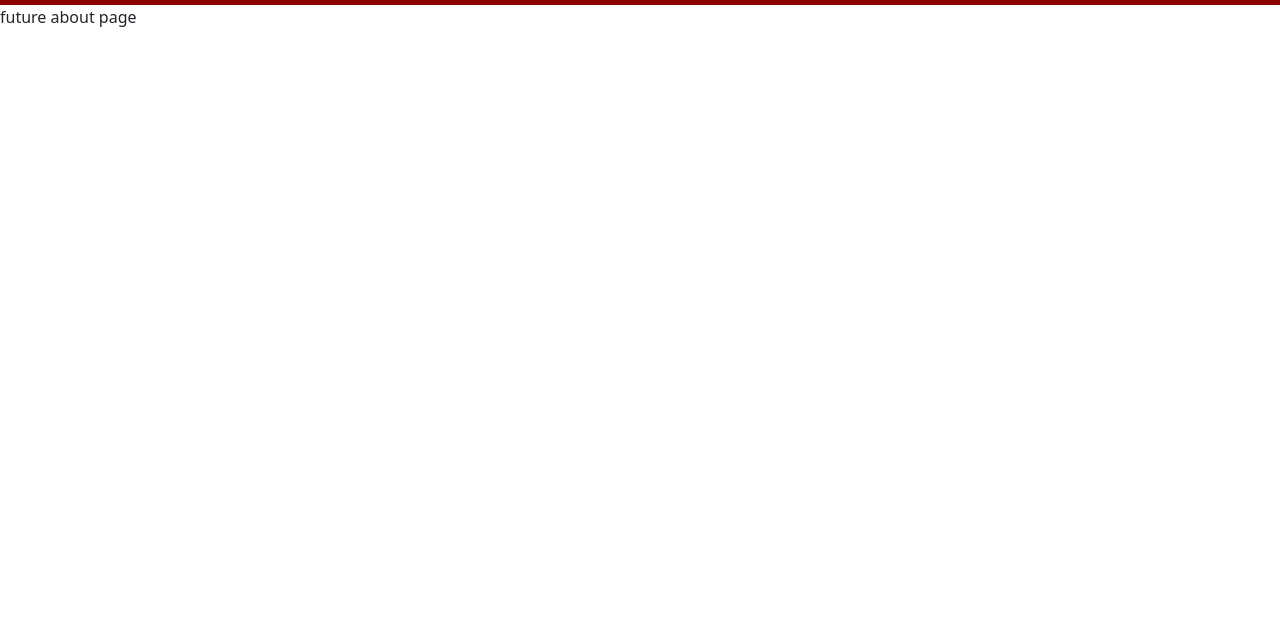
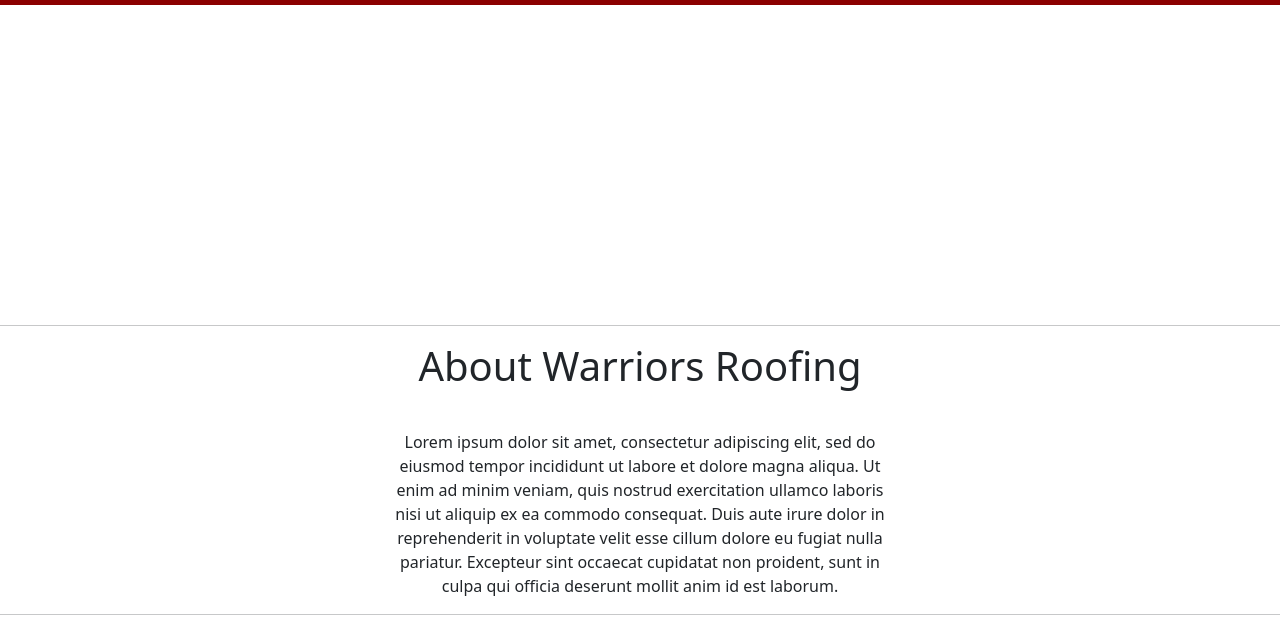
Before and after one commit to DevonDavidson234/warriors-roofing, a plain HTML site: page about.html in a window 1280 px wide. Shown: the part 71-706 px from the top of the page. Drawn offline with nearby package versions, Linux system fonts and the light colour scheme.

Commit message:
Added main content placeholder

```diff
--- a/about.html
+++ b/about.html
@@ -26,6 +26,16 @@
         </div>
     </nav>
 
-    <p>future about page</p>
+    <!-- Main Content -->
+    <div style="margin-top: 20em; margin-bottom: 20em;">
+        <hr>
+        <div class="text-center">
+            <h1 style="margin-bottom: 1em;">About Warriors Roofing</h1>
+            <p style="margin-left: 30%; margin-right: 30%;">Lorem ipsum dolor sit amet, consectetur adipiscing elit, sed do eiusmod tempor incididunt ut labore et dolore magna aliqua. Ut enim ad minim veniam, quis nostrud exercitation ullamco laboris nisi ut aliquip ex ea commodo consequat. Duis aute irure dolor in reprehenderit in voluptate velit esse cillum dolore eu fugiat nulla pariatur. Excepteur sint occaecat cupidatat non proident, sunt in culpa qui officia deserunt mollit anim id est laborum.</p>
+        </div>
+        <hr>
+    </div>
+
+
 </body>
 </html>
```
